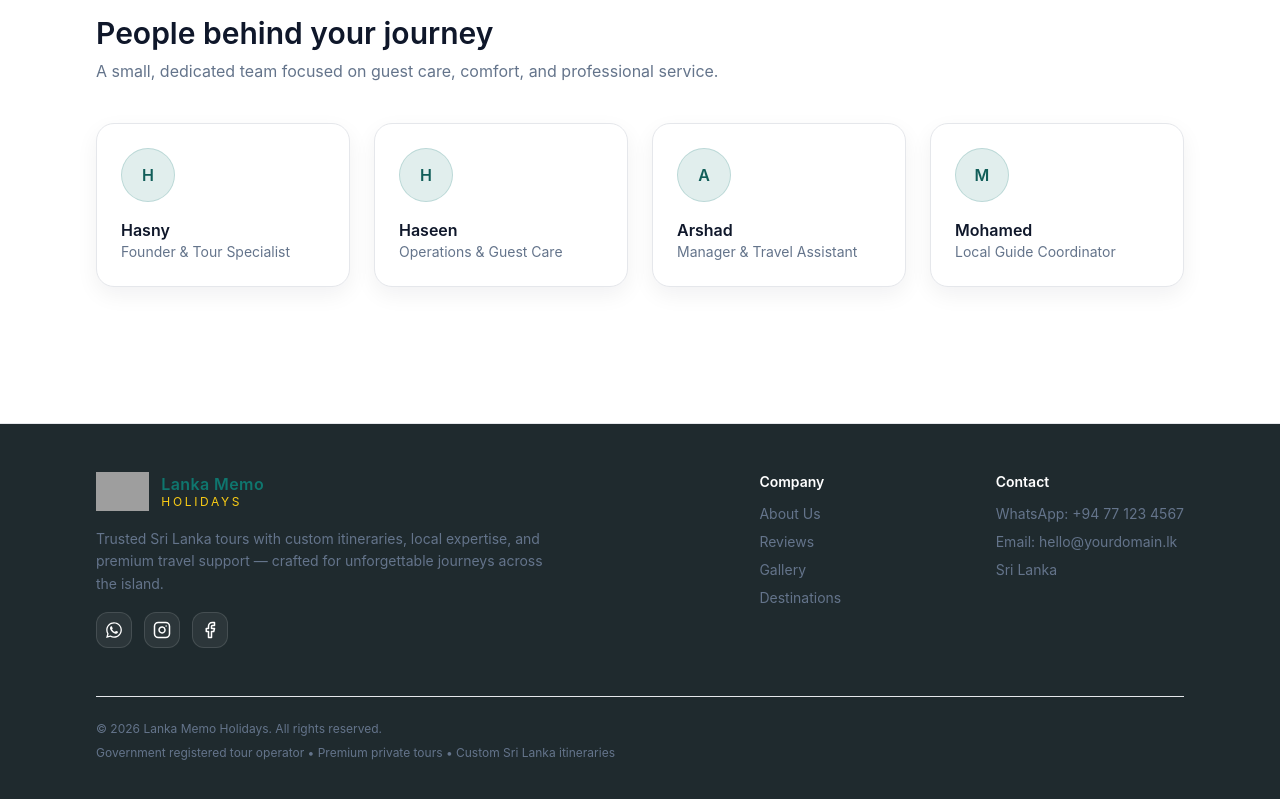
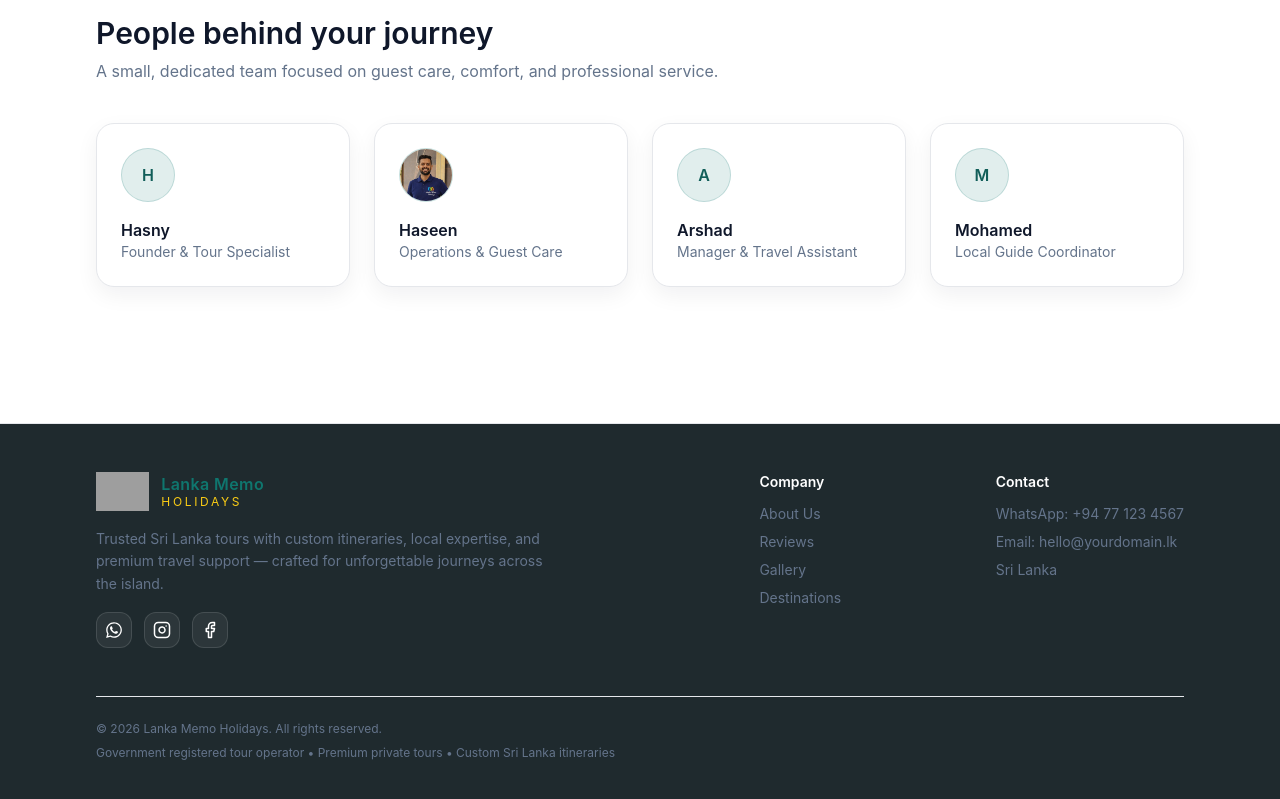
Before and after one commit to ramzyhafeel/lankamemo-website, a React (Vite) app: page /about in a window 1280 px wide. Shown: the part 1079-1878 px from the top of the page. Built offline with nearby package versions, Linux system fonts and the light colour scheme; grey boxes are pictures that could not be loaded.

Commit message:
Refactor code structure for improved readability and maintainability

```diff
--- a/src/data/team.js
+++ b/src/data/team.js
@@ -1,6 +1,23 @@
+// src/data/team.js
 export const team = [
-  { name: "Hasny", role: "Founder & Tour Specialist" },
-  { name: "Haseen", role: "Operations & Guest Care" },
-  { name: "Arshad", role: "Manager & Travel Assistant" },
-  { name: "Mohamed", role: "Local Guide Coordinator" },
+  {
+    name: "Hasny",
+    role: "Founder & Tour Specialist",
+    //image: "/images/team/hasny.jpg",
+  },
+  {
+    name: "Haseen",
+    role: "Operations & Guest Care",
+    image: "/images/team/haseen.jpg",
+  },
+  {
+    name: "Arshad",
+    role: "Manager & Travel Assistant",
+    //image: "/images/team/arshad.jpg",
+  },
+  {
+    name: "Mohamed",
+    role: "Local Guide Coordinator",
+    //image: "/images/team/mohamed.png",
+  },
 ];
--- a/src/pages/About.jsx
+++ b/src/pages/About.jsx
@@ -24,6 +24,27 @@ function InitialAvatar({ name }) {
   );
 }
 
+function TeamAvatar({ name, image }) {
+  if (!image) return <InitialAvatar name={name} />;
+
+  return (
+    <img
+      src={image}
+      alt={name}
+      width={54}
+      height={54}
+      className="rounded-full object-cover"
+      style={{
+        width: 54,
+        height: 54,
+        border: "1px solid rgba(15,118,110,0.18)",
+        background: "rgba(15,118,110,0.06)",
+      }}
+      loading="lazy"
+    />
+  );
+}
+
 export default function About() {
   return (
     <Layout whatsappMessage="Hi Lanka Memo Holidays! I’d like to know more about your company and services.">
@@ -42,6 +63,7 @@ export default function About() {
           <h2 className="mt-3 text-3xl font-semibold">
             Built on trust, comfort, and unforgettable journeys
           </h2>
+
           <div className="mt-4 max-w-3xl space-y-4 text-sm text-muted leading-relaxed">
             <p>
               Lanka Memo Holidays is a Sri Lankan travel company focused on premium service and
@@ -93,7 +115,7 @@ export default function About() {
           <div className="mt-10 grid gap-6 sm:grid-cols-2 lg:grid-cols-4">
             {team.map((m) => (
               <article key={m.name} className="card p-6">
-                <InitialAvatar name={m.name} />
+                <TeamAvatar name={m.name} image={m.image} />
                 <div className="mt-4 font-semibold">{m.name}</div>
                 <div className="text-sm text-muted">{m.role}</div>
               </article>
```
Also changed, not shown: public/images/team/haseen.jpg (added).
